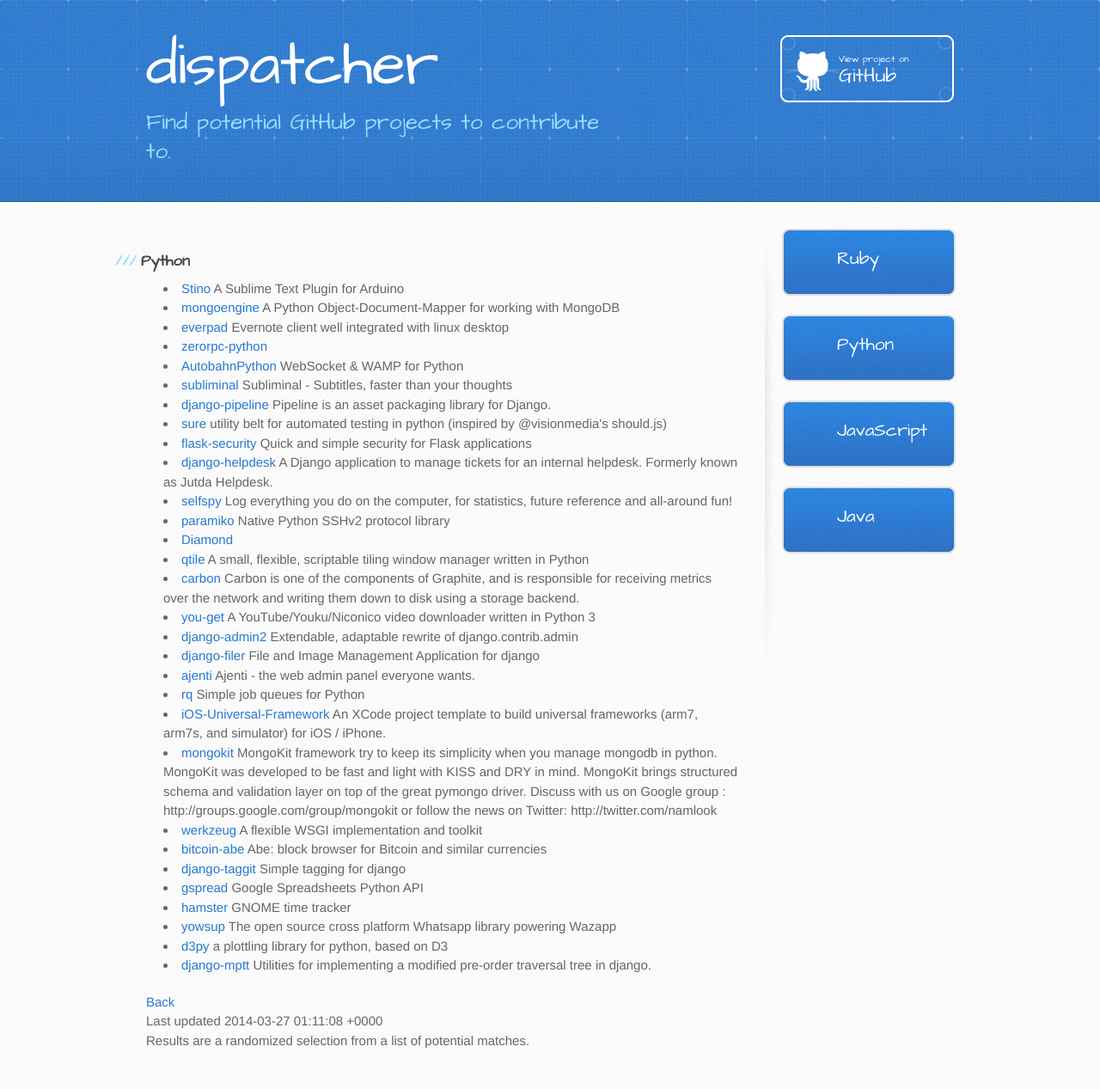
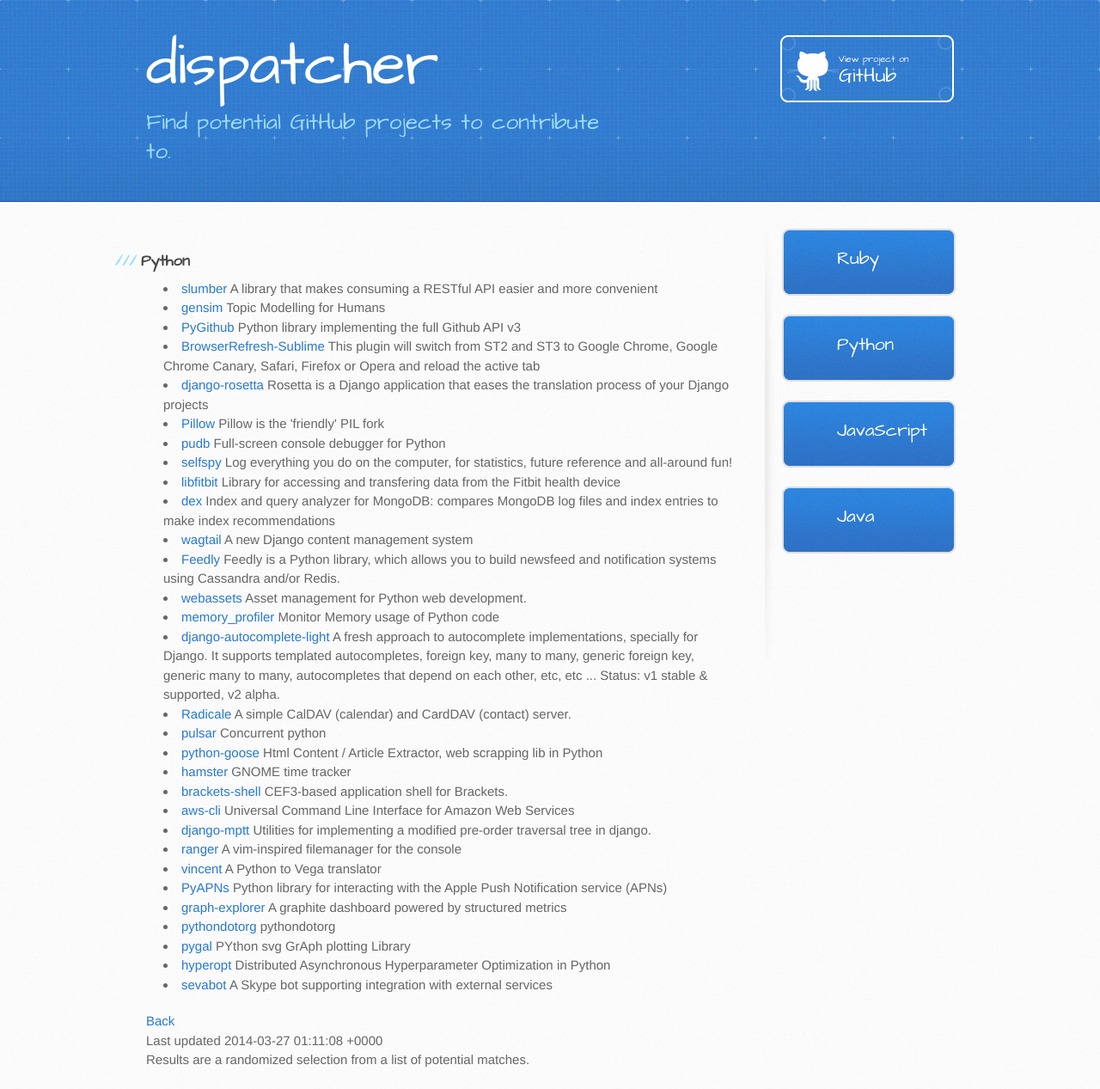
Before and after one commit to gilles-leblanc/dispatcher, a Jekyll site: the page built from python/index.html, in a window 1280 px wide. Shown: the whole page at 86% size. Built offline with Jekyll 4.4.1, drawn with Linux system fonts in a browser that asks for light colours; before the commit the page ends 1245 px from its top, so only the background shows below that.

Commit message:
Automatic GitHub page update

```diff
--- a/_includes/python_repos.html
+++ b/_includes/python_repos.html
@@ -1,30 +1,30 @@
-<li><a href='https://github.com/Robot-Will/Stino'>Stino</a> A Sublime Text Plugin for Arduino </li>
-<li><a href='https://github.com/MongoEngine/mongoengine'>mongoengine</a> A Python Object-Document-Mapper for working with MongoDB </li>
-<li><a href='https://github.com/nvbn/everpad'>everpad</a> Evernote client well integrated with linux desktop </li>
-<li><a href='https://github.com/dotcloud/zerorpc-python'>zerorpc-python</a>  </li>
-<li><a href='https://github.com/tavendo/AutobahnPython'>AutobahnPython</a> WebSocket & WAMP for Python </li>
-<li><a href='https://github.com/Diaoul/subliminal'>subliminal</a> Subliminal - Subtitles, faster than your thoughts </li>
-<li><a href='https://github.com/cyberdelia/django-pipeline'>django-pipeline</a> Pipeline is an asset packaging library for Django. </li>
-<li><a href='https://github.com/gabrielfalcao/sure'>sure</a> utility belt for automated testing in python (inspired by @visionmedia's should.js) </li>
-<li><a href='https://github.com/mattupstate/flask-security'>flask-security</a> Quick and simple security for Flask applications </li>
-<li><a href='https://github.com/rossp/django-helpdesk'>django-helpdesk</a> A Django application to manage tickets for an internal helpdesk. Formerly known as Jutda Helpdesk. </li>
+<li><a href='https://github.com/dstufft/slumber'>slumber</a> A library that makes consuming a RESTful API easier and more convenient </li>
+<li><a href='https://github.com/piskvorky/gensim'>gensim</a> Topic Modelling for Humans </li>
+<li><a href='https://github.com/jacquev6/PyGithub'>PyGithub</a> Python library implementing the full Github API v3 </li>
+<li><a href='https://github.com/gcollazo/BrowserRefresh-Sublime'>BrowserRefresh-Sublime</a> This plugin will switch from ST2 and ST3 to Google Chrome, Google Chrome Canary, Safari, Firefox or Opera and reload the active tab </li>
+<li><a href='https://github.com/mbi/django-rosetta'>django-rosetta</a> Rosetta is a Django application that eases the translation process of your Django projects </li>
+<li><a href='https://github.com/python-imaging/Pillow'>Pillow</a> Pillow is the 'friendly' PIL fork </li>
+<li><a href='https://github.com/inducer/pudb'>pudb</a> Full-screen console debugger for Python </li>
 <li><a href='https://github.com/gurgeh/selfspy'>selfspy</a> Log everything you do on the computer, for statistics, future reference and all-around fun! </li>
-<li><a href='https://github.com/paramiko/paramiko'>paramiko</a> Native Python SSHv2 protocol library </li>
-<li><a href='https://github.com/BrightcoveOS/Diamond'>Diamond</a>  </li>
-<li><a href='https://github.com/qtile/qtile'>qtile</a> A small, flexible, scriptable tiling window manager written in Python </li>
-<li><a href='https://github.com/graphite-project/carbon'>carbon</a> Carbon is one of the components of Graphite, and is responsible for receiving metrics over the network and writing them down to disk using a storage backend. </li>
-<li><a href='https://github.com/soimort/you-get'>you-get</a> A YouTube/Youku/Niconico video downloader written in Python 3 </li>
-<li><a href='https://github.com/pydanny/django-admin2'>django-admin2</a> Extendable, adaptable rewrite of django.contrib.admin </li>
-<li><a href='https://github.com/stefanfoulis/django-filer'>django-filer</a> File and Image Management Application for django </li>
-<li><a href='https://github.com/Eugeny/ajenti'>ajenti</a> Ajenti - the web admin panel everyone wants. </li>
-<li><a href='https://github.com/nvie/rq'>rq</a> Simple job queues for Python </li>
-<li><a href='https://github.com/kstenerud/iOS-Universal-Framework'>iOS-Universal-Framework</a> An XCode project template to build universal frameworks (arm7, arm7s, and simulator) for iOS / iPhone. </li>
-<li><a href='https://github.com/namlook/mongokit'>mongokit</a> MongoKit framework try to keep its simplicity when you manage mongodb in python. MongoKit was developed to be fast and light with KISS and DRY in mind. MongoKit brings structured schema and validation layer on top of the great pymongo driver. Discuss with us on Google group : http://groups.google.com/group/mongokit or follow the news on Twitter: http://twitter.com/namlook </li>
-<li><a href='https://github.com/mitsuhiko/werkzeug'>werkzeug</a> A flexible WSGI implementation and toolkit </li>
-<li><a href='https://github.com/bitcoin-abe/bitcoin-abe'>bitcoin-abe</a> Abe: block browser for Bitcoin and similar currencies </li>
-<li><a href='https://github.com/alex/django-taggit'>django-taggit</a> Simple tagging for django </li>
-<li><a href='https://github.com/burnash/gspread'>gspread</a> Google Spreadsheets Python API </li>
+<li><a href='https://github.com/openyou/libfitbit'>libfitbit</a> Library for accessing and transfering data from the Fitbit health device </li>
+<li><a href='https://github.com/mongolab/dex'>dex</a> Index and query analyzer for MongoDB: compares MongoDB log files and index entries to make index recommendations </li>
+<li><a href='https://github.com/torchbox/wagtail'>wagtail</a> A new Django content management system </li>
+<li><a href='https://github.com/tschellenbach/Feedly'>Feedly</a> Feedly is a Python library, which allows you to build newsfeed and notification systems using Cassandra and/or Redis. </li>
+<li><a href='https://github.com/miracle2k/webassets'>webassets</a> Asset management for Python web development. </li>
+<li><a href='https://github.com/fabianp/memory_profiler'>memory_profiler</a> Monitor Memory usage of Python code </li>
+<li><a href='https://github.com/yourlabs/django-autocomplete-light'>django-autocomplete-light</a> A fresh approach to autocomplete implementations, specially for Django. It supports templated autocompletes, foreign key, many to many, generic foreign key, generic many to many, autocompletes that depend on each other, etc, etc ... Status: v1 stable & supported, v2 alpha. </li>
+<li><a href='https://github.com/Kozea/Radicale'>Radicale</a> A simple CalDAV (calendar) and CardDAV (contact) server. </li>
+<li><a href='https://github.com/quantmind/pulsar'>pulsar</a> Concurrent python </li>
+<li><a href='https://github.com/grangier/python-goose'>python-goose</a> Html Content / Article Extractor, web scrapping lib in Python </li>
 <li><a href='https://github.com/projecthamster/hamster'>hamster</a> GNOME time tracker </li>
-<li><a href='https://github.com/tgalal/yowsup'>yowsup</a> The open source cross platform Whatsapp library powering Wazapp </li>
-<li><a href='https://github.com/mikedewar/d3py'>d3py</a> a plottling library for python, based on D3 </li>
+<li><a href='https://github.com/adobe/brackets-shell'>brackets-shell</a> CEF3-based application shell for Brackets. </li>
+<li><a href='https://github.com/aws/aws-cli'>aws-cli</a> Universal Command Line Interface for Amazon Web Services </li>
 <li><a href='https://github.com/django-mptt/django-mptt'>django-mptt</a> Utilities for implementing a modified pre-order traversal tree in django. </li>
+<li><a href='https://github.com/hut/ranger'>ranger</a> A vim-inspired filemanager for the console </li>
+<li><a href='https://github.com/wrobstory/vincent'>vincent</a> A Python to Vega translator </li>
+<li><a href='https://github.com/djacobs/PyAPNs'>PyAPNs</a> Python library for interacting with the Apple Push Notification service (APNs) </li>
+<li><a href='https://github.com/vimeo/graph-explorer'>graph-explorer</a> A graphite dashboard powered by structured metrics </li>
+<li><a href='https://github.com/python/pythondotorg'>pythondotorg</a> pythondotorg </li>
+<li><a href='https://github.com/Kozea/pygal'>pygal</a> PYthon svg GrAph plotting Library </li>
+<li><a href='https://github.com/hyperopt/hyperopt'>hyperopt</a> Distributed Asynchronous Hyperparameter Optimization in Python </li>
+<li><a href='https://github.com/opensourcehacker/sevabot'>sevabot</a> A Skype bot supporting integration with external services </li>
```
Also changed, not shown: _includes/java_repos.html (added, +30 -0 lines), _includes/javascript_repos.html (added, +30 -0 lines), _includes/ruby_repos.html (+29 -29 lines).
